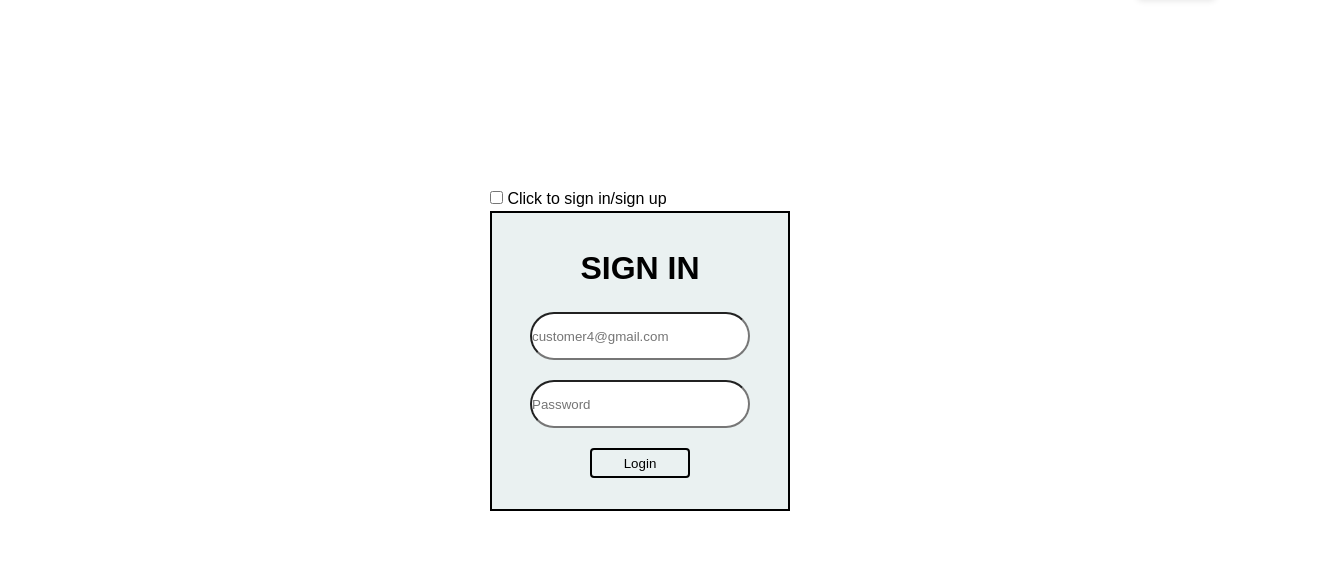
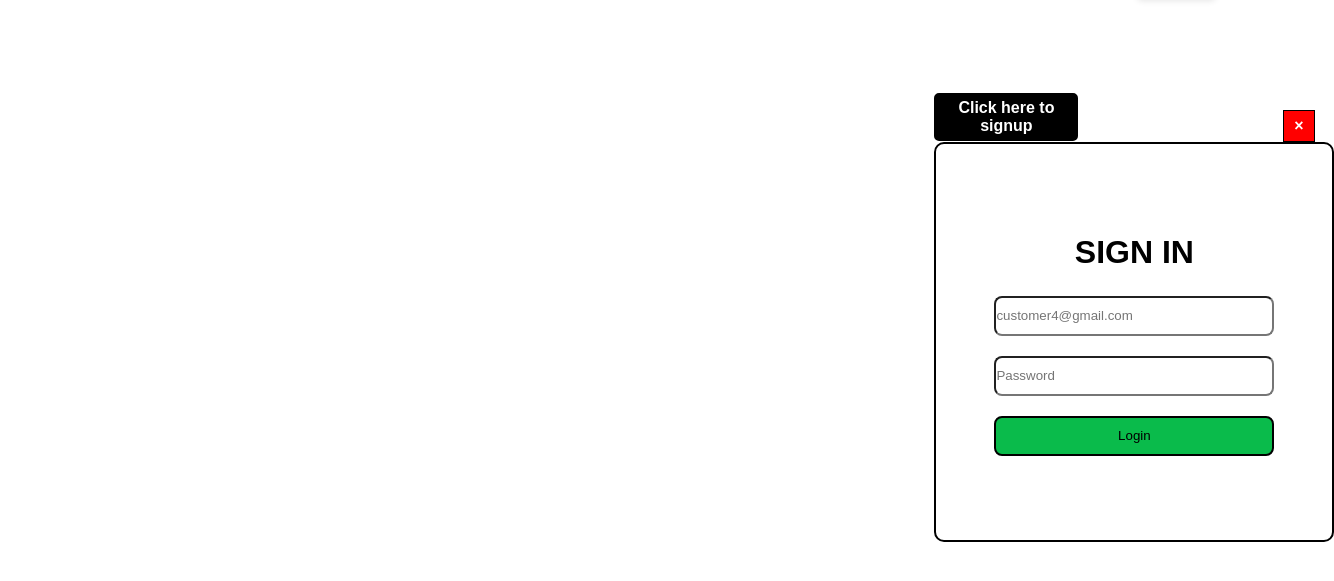
Before and after one commit to PrativaNeupane/e_commerce, a website built with Vite: page index.html in a window 1280 px wide. Both pictures are taken after a click on the button "Sign In". Shown: the part 63-644 px from the top of the page, 1334 px wide, since content can reach past the window. Built offline with nearby package versions, Linux system fonts and the light colour scheme; a web font is replaced by a local one.

Commit message:
Added close button and improved CSS styling

```diff
--- a/index.html
+++ b/index.html
@@ -90,8 +90,11 @@
 
   <body>
     <div class="flip-card-container" id="flipCardContainer">
-      <input type="checkbox" id="flip-checkbox" class="flip-checkbox">
-      <label for="flip-checkbox" class="flip-label">Click to sign in/sign up</label>
+      <!-- <input type="checkbox" id="flip-checkbox" class="flip-checkbox"> -->
+      <button class="flip-card-button" id="flip-card-button">
+        Click here to signup
+      </button>
+      <button class="flip-cross-btn" id="flip-cross-btn">&times;</button>
       <div class="flip-card">
         <!-- Front Side: Sign In -->
         <div class="flip-card-front">
@@ -106,7 +109,7 @@
               <div class="password-form">
                 <input type="password" class="input-box" placeholder="Password" required>
               </div>
-              <button type="submit" class="log sig-in">Login</button>
+              <button type="submit" class="sig-in-form-btn">Login</button>
             </div>
           </form>
         </div>
@@ -119,24 +122,17 @@
             </div>
 
             <form>
-              <div class="form-group" id="form-name">
+              <div class="sign-up-form-group">
                 <label for="fullname">Full Name</label>
                 <input type="text" class="sign-up-boxes" name="fullname" required>
-              </div>
-
-              <div class="form-group">
                 <label for="email">Email Address</label>
                 <input type="email" class="sign-up-boxes" name="email" required>
-              </div>
-              <div class="form-group">
                 <label for="password">Password</label>
                 <input type="password" class="sign-up-boxes" name="password" required>
-              </div>
-              <div class="form-group">
                 <label for="confirm-password">Confirm Password</label>
                 <input type="password" class="sign-up-boxes" name="confirm-password" required>
               </div>
-              <button type="submit" class="submit-btn">Sign Up</button>
+              <button type="submit" class="sign-up-btn">Sign Up</button>
             </form>
           </div>
         </div>
--- a/src/main.js
+++ b/src/main.js
@@ -19,10 +19,43 @@ document.addEventListener("DOMContentLoaded", function () {
 
   // Functionality for the sign-in button
   const loginbtn = document.getElementById("button-container");
-  const flipcard = document.getElementById("flipCardContainer");
+  const flipcrossbtn = document.getElementById("flip-cross-btn");
+  const flipCardContainer = document.getElementById("flipCardContainer");
+  const flipCard = document.querySelector(".flip-card");
+  let isVisible = false;
 
   loginbtn.addEventListener("click", function () {
-    // Toggle the visibility of the flipcard
-    flipcard.classList.toggle("show");
+    if (!isVisible) {
+      flipCardContainer.classList.add("show");
+      isVisible = true;
+    }
+  });
+  flipcrossbtn.addEventListener("click", function () {
+    flipCardContainer.classList.remove("show");
+    isVisible = false;
+  });
+//fuctionality to flip the card
+  const flipcardbtn = document.getElementById("flip-card-button");
+
+  let showLoginForm = true;
+  flipcardbtn.addEventListener("click", function () {
+    if (showLoginForm) {
+      flipCard.style.transform = "rotateY(0deg)";
+      showLoginForm = false;
+    } else {
+      flipCard.style.transform = "rotateY(180deg)";
+      showLoginForm = true;
+    }
+  });
+
+  //to change the text each time we click on the button
+  const flipCardButton = document.getElementById("flip-card-button");
+
+  flipCardButton.addEventListener("click", function () {
+    if (flipCardButton.innerHTML === "Click here to Sign Up") {
+      flipCardButton.innerHTML = "Click here to Sign In";
+    } else {
+      flipCardButton.innerHTML = "Click here to Sign Up";
+    }
   });
 });
--- a/src/style.css
+++ b/src/style.css
@@ -132,7 +132,7 @@ button {
 }
 
 .sign-in-btn:hover {
-  background-color: #5e7abf;
+  background-color: #0000ff;
   color: #f0f0f0;
   box-shadow: 0 6px 12px rgba(0, 0, 0, 0.2);
   transform: scale(1.05);
@@ -225,39 +225,59 @@ button {
   gap: 1rem;
   margin-top: 1rem;
 }
-.flip-card-front {
-  border: 2px solid black;
-  width: 15rem;
-  height: 15rem;
+
+.flip-card-container {
+  width: 25rem;
+  height: 25rem;
+  perspective: 1000px;
   display: flex;
   justify-content: center;
   align-items: center;
-  background-color: #eaf1f1;
+  position: absolute;
+  left: 73%;
+  margin-top: 5rem;
 }
+.flip-card {
+  width: 100%;
+  height: 100%;
+  position: relative;
+  transform-style: preserve-3d;
+  transition: transform 0.5s;
+}
+.flip-card-front {
+  border: 2px solid black;
+  border-radius: 10px;
+  display: flex;
+  justify-content: center;
+  align-items: center;
+  background-color: #ffffff;
+}
+.input-box {
+  width: 280px;
+  height: 2.5rem;
+  border-radius: 0.5rem;
+}
+
+.sig-in-form-btn {
+  border: 2px solid black;
+  width: 280px;
+  height: 2.5rem;
+  background-color: #0abb4b;
+  display: flex;
+  justify-content: center;
+  align-items: center;
+  border-radius: 0.5rem;
+}
+.sig-in-form-btn:hover {
+  background-color: #0000ff;
+}
+
 .sign-in-form {
   display: flex;
   flex-direction: column;
   gap: 20px;
   justify-content: center;
   align-items: center;
-}
-.input-box {
-  width: 220px;
-  height: 3rem;
-  border-radius: 3rem;
-}
-.sig-in {
-  border: 2px solid black;
-  width: 100px;
-  height: 30px;
-  background-color: #76585800;
-  display: flex;
-  justify-content: center;
-  align-items: center;
-  border-radius: 4px;
-}
-.sig-in:hover {
-  background-color: #65896da6;
 }
 
 .flip-card-back {
@@ -267,60 +287,80 @@ button {
   display: flex;
   justify-content: center;
   align-items: center;
-  background-color: #eaf1f1;
+  background-color: #FFFFFF.;
 }
+
+.sign-up-boxes {
+  width: 280px;
+  height: 2.5rem;
+  border-radius: 0.5rem;
+  display: flex;
+  justify-content: center;
+  align-items: center;
+
+  gap: 7px;
+}
+
 .sign-up-form {
+  border: 2px solid black;
+  border-radius: 10px;
   display: flex;
   flex-direction: column;
   justify-content: center;
   align-items: center;
-}
-.form-group {
-  width: 220px;
-  height: 3rem;
-  border-radius: 3rem;
-  display: flex;
-  flex-direction: column;
-  gap: 2px;
+  background-color: #ffffff;
+  width: 100%;
+  height: 100%;
 }
 
-.submit-btn {
+.sign-up-btn {
   border: 2px solid black;
-  width: 80px;
-  height: 40px;
-  background-color: #76585800;
+  width: 280px;
+  height: 2.5rem;
+  background-color: #0abb4b;
   display: flex;
   justify-content: center;
   align-items: center;
   border-radius: 4px;
+  margin-top: 1rem;
 }
-.submit-btn:hover {
-  background-color: #65896da6;
+.sign-up-btn:hover {
+  background-color: #0000ff;
 }
-.flip-card-container {
-  width: 300px;
-  height: 300px;
-  perspective: 1000px;
-  display: flex;
-  justify-content: center;
-  align-items: center;
-  position: absolute;
-  top: 50%;
+
+.flip-card-button {
+  border: 2px;
+  background-color: #000000;
+  color: #ffffff;
+  width: 9rem;
+  height: 3rem;
+  border: 2px solid black;
+  border-radius: 5px;
+  font-size: 1rem;
+  font-weight: bold;
+}
+
+.flip-card-button:hover {
+  background-color: #0000ff;
+  color: #f0f0f0;
+  box-shadow: 0 6px 12px rgba(0, 0, 0, 0.2);
+  transform: scale(1.05);
+}
+.flip-cross-btn {
+  position: relative;
+  border: 2px;
+  background-color: #ff0000;
+  color: #ffffff;
+  width: 2rem;
+  height: 2rem;
+  border: 1px solid black;
+  font-size: 1rem;
+  font-weight: bold;
   left: 50%;
-  transform: translate(-50%, -50%);
 }
-.flip-card {
-  width: 100%;
-  height: 100%;
-  position: relative;
-
-  transform-style: preserve-3d;
-}
-.flip-card-front {
-  width: 100%;
-  height: 100%;
-  transform-style: preserve-3d;
-  transition: transform 0.5s;
+.flip-cross-btn:hover {
+  background-color: #0000ff;
+  color: #f0f0f0;
 }
 
 .flip-checkbox:checked ~ .flip-card {
@@ -329,6 +369,7 @@ button {
 
 .flip-card-back {
   transform: rotateY(180deg);
+  border-radius: 10px;
 }
 
 .flip-card-front,
@@ -339,11 +380,11 @@ button {
   position: absolute;
 }
 
-#flipCardContainer {
+.flip-card-container {
   display: none;
 }
 
-#flipCardContainer.show {
+.show {
   display: block;
 }
 
@@ -401,3 +442,7 @@ button {
     width: 460px;
   }
 }
+
+/* .hide-element {
+  display: none;
+} */
```
Also changed, not shown: flipCard.html (added, +77 -0 lines).
